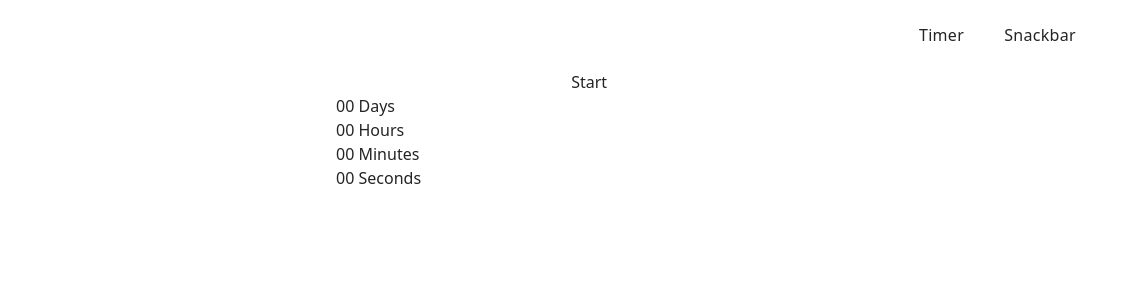
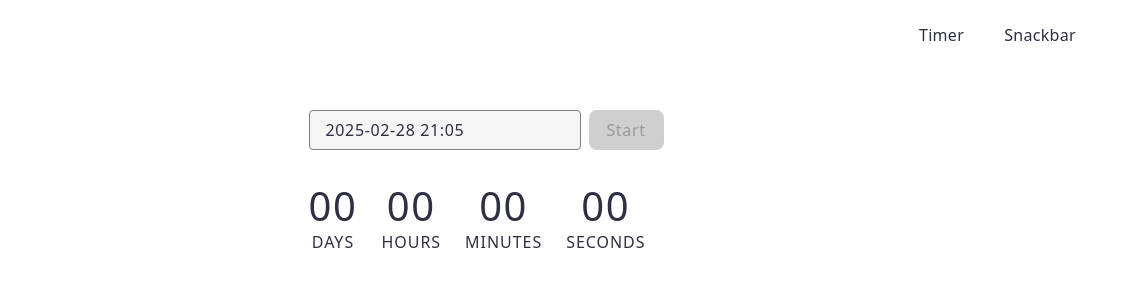
Before and after one commit to Val-M9/goit-advancedjs-hw-02, a website built with Vite: page src/1-timer.html in a window 1280 px wide. Shown: the full height of the page, 154-1280 px from the left. Built offline with nearby package versions, Linux system fonts and the light colour scheme.

Commit message:
first task done

```diff
--- a/package.json
+++ b/package.json
@@ -18,6 +18,8 @@
   "author": "Valera Mishchenko <v.mischenko90@gmail.com",
   "license": "ISC",
   "dependencies": {
+    "flatpickr": "^4.6.13",
+    "izitoast": "^1.4.0",
     "vite-plugin-full-reload": "^1.2.0",
     "vite-plugin-html-inject": "^1.1.2"
   }
--- a/src/1-timer.html
+++ b/src/1-timer.html
@@ -12,10 +12,11 @@
       href="/img/sprite.svg#logo"
       highlight-act="active"
     />
-    <section class="container">
-      <input type="text" id="datetime-picker" />
-      <button type="button" data-start>Start</button>
-
+    <main class="container">
+      <form class="date-picker-form">
+        <input type="text" id="datetime-picker" />
+        <button type="button" data-start disabled>Start</button>
+      </form>
       <div class="timer">
         <div class="field">
           <span class="value" data-days>00</span>
@@ -34,7 +35,7 @@
           <span class="label">Seconds</span>
         </div>
       </div>
-    </section>
+    </main>
 
     <script type="module" src="./js/1-timer.js"></script>
   </body>
--- a/src/css/base.css
+++ b/src/css/base.css
@@ -6,7 +6,7 @@
   line-height: 1.5;
   font-weight: 400;
 
-  color: #242424;
+  color: #2e2f42;
   background-color: rgba(255, 255, 255, 0.87);
 
   font-synthesis: none;
@@ -16,7 +16,7 @@
   -webkit-text-size-adjust: 100%;
 
   /* Variables */
-  --indent-row: 24px;
+  /* --indent-row: 24px;
   --indent-col: 24px;
 
   --dark-gray-cl: 46, 47, 66;
@@ -25,7 +25,7 @@
   --light-blue-cl: 108, 140, 255;
   --error-cl: 255, 78, 78;
   --black-cl: 0, 0, 0;
-  --white-cl: 255, 255, 255;
+  --white-cl: 255, 255, 255; */
 }
 
 body {
--- a/src/css/sections/timer.css
+++ b/src/css/sections/timer.css
@@ -1,13 +1,72 @@
-.gallery {
+.date-picker-form {
   display: flex;
-  flex-wrap: wrap;
-  justify-content: center;
-  margin-top: 50px;
-  column-gap: var(--indent-col);
-  row-gap: var(--indent-row);
+  margin-top: 40px;
 }
 
-.gallery-image {
-  width: 360px;
-  height: 200px;
+#datetime-picker {
+  margin-right: 8px;
+  padding: 8px 16px;
+  width: 272px;
+  height: 40px;
+  background-color: #f5f5f5;
+  border-radius: 4px;
+  border: 1px solid #808080;
+  letter-spacing: 0.04em;
 }
+#datetime-picker:disabled {
+  cursor: not-allowed;
+}
+
+button[data-start] {
+  padding: 8px 16px;
+  min-width: 75px;
+  height: 40px;
+  border: 1px solid transparent;
+  border-radius: 8px;
+  outline: none;
+  background: #4e75ff;
+  color: #fff;
+  text-align: center;
+  font-weight: 500;
+  letter-spacing: 0.04em;
+  cursor: pointer;
+  transition: background-color 0.3s;
+}
+
+button[data-start]:hover,
+button[data-start]:focus {
+  background: #6c8cff;
+}
+
+button[data-start]:disabled {
+  background: #cfcfcf;
+  color: #989898;
+  cursor: not-allowed;
+}
+
+.timer {
+  display: flex;
+  margin-top: 32px;
+}
+
+.field {
+  display: flex;
+  flex-direction: column;
+}
+
+.field:not(:last-child) {
+  margin-right: 24px;
+}
+
+.value {
+  font-size: 40px;
+  line-height: 1.2;
+  letter-spacing: 0.04em;
+  align-self: center;
+}
+
+.label {
+  align-self: center;
+  text-transform: uppercase;
+  letter-spacing: 0.06em;
+}
--- a/src/js/1-timer.js
+++ b/src/js/1-timer.js
@@ -1 +1,93 @@
-console.log('1-timer.js');
+import flatpickr from 'flatpickr';
+import 'flatpickr/dist/flatpickr.min.css';
+import iziToast from 'izitoast';
+import 'izitoast/dist/css/iziToast.min.css';
+
+const refs = {
+  input: document.querySelector('#datetime-picker'),
+  start: document.querySelector('button[data-start]'),
+  days: document.querySelector('span[data-days]'),
+  hours: document.querySelector('span[data-hours]'),
+  minutes: document.querySelector('span[data-minutes]'),
+  seconds: document.querySelector('span[data-seconds]'),
+};
+
+let userSelectedDate = null;
+
+const errorMessage = () => {
+  return iziToast.error({
+    title: 'Error',
+    message: 'Please choose a date in the future',
+    position: 'topRight',
+    transitionIn: 'fadeInDown',
+    resetOnHover: true,
+  });
+};
+
+const flatpickrOptions = {
+  enableTime: true,
+  time_24hr: true,
+  defaultDate: new Date(),
+  minuteIncrement: 1,
+  onClose(selectedDates) {
+    if (selectedDates[0] < Date.now()) {
+      refs.start.disabled = true;
+      errorMessage();
+      return;
+    }
+
+    userSelectedDate = selectedDates[0].getTime();
+    refs.start.disabled = false;
+  },
+};
+
+function convertMs(ms) {
+  // Number of milliseconds per unit of time
+  const second = 1000;
+  const minute = second * 60;
+  const hour = minute * 60;
+  const day = hour * 24;
+
+  // Remaining days
+  const days = Math.floor(ms / day);
+  // Remaining hours
+  const hours = Math.floor((ms % day) / hour);
+  // Remaining minutes
+  const minutes = Math.floor(((ms % day) % hour) / minute);
+  // Remaining seconds
+  const seconds = Math.floor((((ms % day) % hour) % minute) / second);
+
+  return { days, hours, minutes, seconds };
+}
+
+const addLeadingZero = (value) => {
+  return value < 10 ? value.toString().padStart(2, 0) : value;
+};
+
+flatpickr(refs.input, flatpickrOptions);
+
+refs.start.addEventListener('click', () => {
+  refs.start.disabled = true;
+  refs.input.disabled = true;
+
+  const timerId = setInterval(() => {
+    const currentDate = Date.now();
+    const timer = userSelectedDate - currentDate;
+
+    if (timer <= 0) {
+      clearInterval(timerId);
+      Object.entries(refs).forEach(([key, element]) => {
+        if (key === 'input' || key === 'start') return;
+        element.textContent = addLeadingZero(0);
+      });
+      return;
+    }
+
+    const timeData = convertMs(timer);
+
+    Object.entries(refs).forEach(([key, element]) => {
+      if (key === 'input' || key === 'start') return;
+      element.textContent = addLeadingZero(timeData[key]);
+    });
+  }, 1000);
+});
```
Also changed, not shown: src/index.html (+4 -4 lines), .prettierrc.json, 1 other file.
